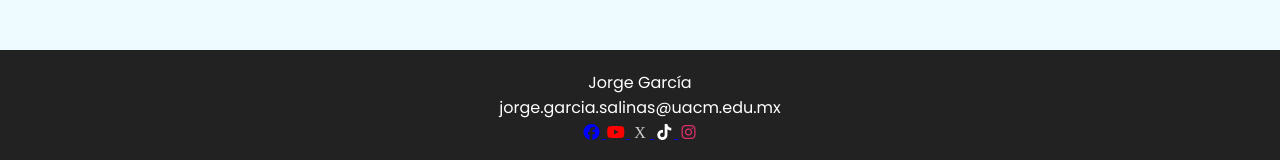
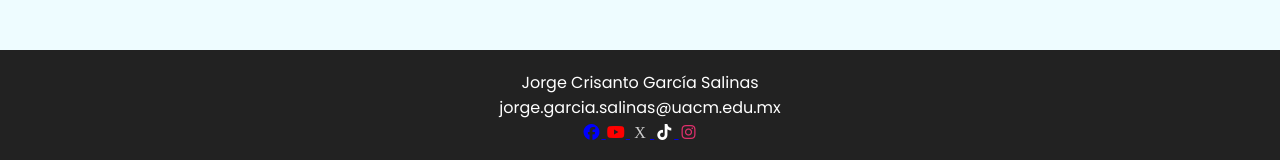
Before and after one commit to jorgegarciasalinas-byte/uacm, a plain HTML site: page index.html in a window 1280 px wide. Shown: the part 1102-1262 px from the top of the page. Drawn offline with Linux system fonts and the light colour scheme.

Commit message:
Modify footer details in index.html
Updated footer with new name and email.

```diff
--- a/index.html
+++ b/index.html
@@ -116,7 +116,7 @@ los gatos negros no deben ser sacrificados, no atraen mala suerte</p>
 
 <footer>
 
-<p>Jorge García</p>
+<p>Jorge Crisanto García Salinas</p>
 <p>jorge.garcia.salinas@uacm.edu.mx</p>
 <a href="https://www.facebook.com/profile.php?id=61575991190083&sk=reels_tab" target="_blank" > <i class="fa-brands fa-facebook"></i> </a>
 <a href="https://www.youtube.com/watch?v=_sq4_avnVhI" target="_blank" > <i class="fa-brands fa-youtube"></i> </a>
```
